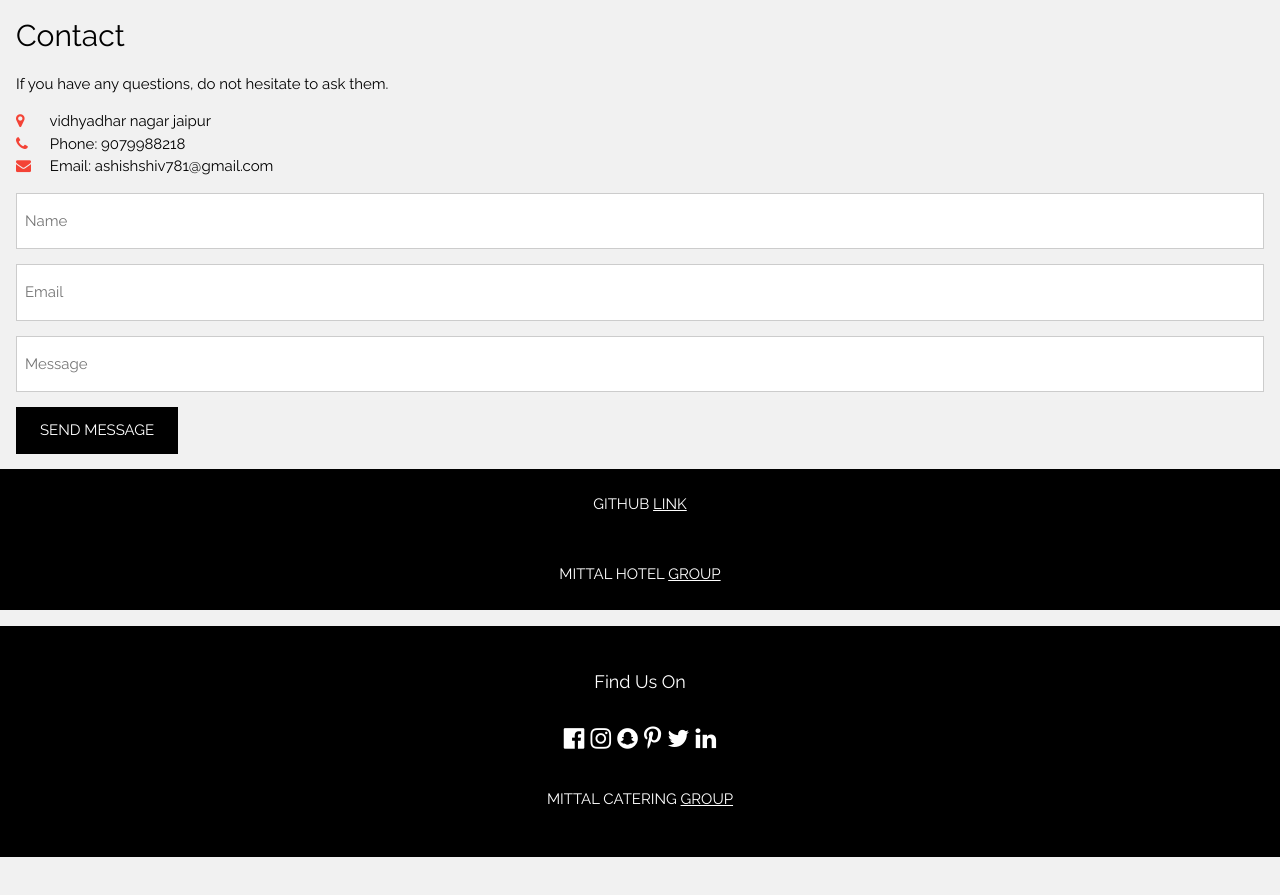
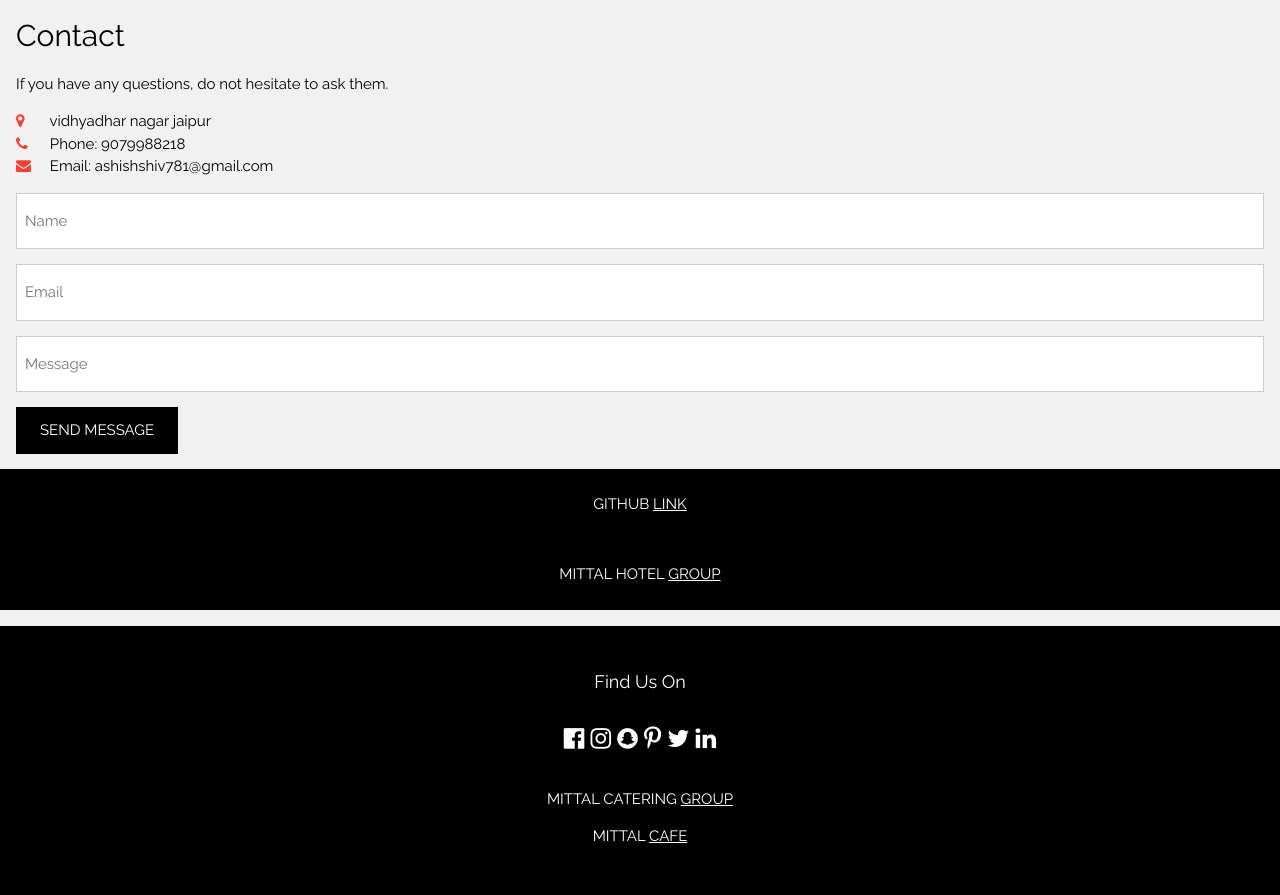
Before and after one commit to Mittalagarwalashish/MITTAL-HOTEL, a plain HTML site: page index.html in a window 1280 px wide. Shown: the part 3139-4034 px from the top of the page. Before the commit the page ends 3996 px from the top, so only its background shows below. Drawn offline with nearby package versions, Linux system fonts and the light colour scheme; some packages are replaced by stand-ins of ours.

Commit message:
Update index.html

```diff
--- a/index.html
+++ b/index.html
@@ -229,6 +229,7 @@ body,h1,h2,h3,h4,h5,h6 {font-family: "Raleway", Arial, Helvetica, sans-serif}
     <i class="fa fa-linkedin w3-hover-opacity"></i>
   </div>
   <p>MITTAL CATERING <a href="http://52.66.243.15/" target="_blank" class="w3-hover-text-green">GROUP</a></p>
+  <p>MITTAL <a href="http://3.110.33.88:8088/" title="MITTAL CAFE" target="_blank" class="w3-hover-text-green">CAFE</a></p>
 </footer>
 
 <!-- Add Google Maps -->
```
